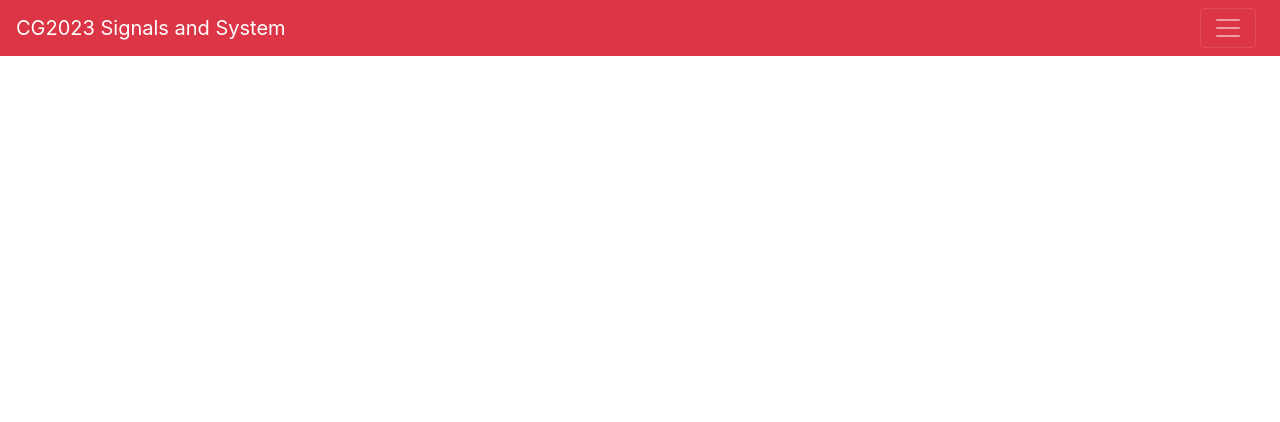
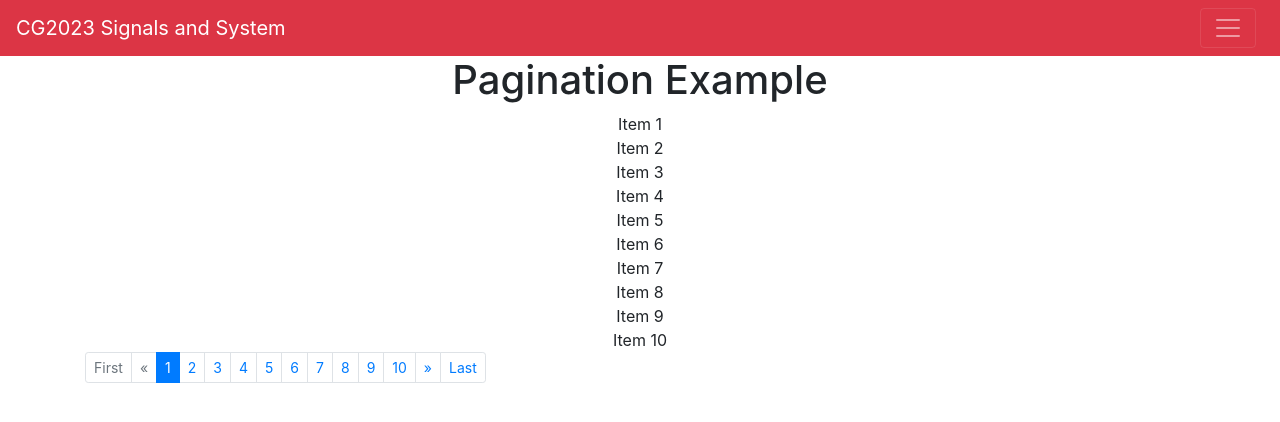
Before and after one commit to jitwei98/signals_template, a React (Create React App) app: page / in a window 1280 px wide. Shown: the top 422 px of the page. Built offline with nearby package versions, Linux system fonts and the light colour scheme.

Commit message:
pagination with items like Google

```diff
--- a/src/App.js
+++ b/src/App.js
@@ -1,12 +1,57 @@
 import React, { Component } from 'react';
 import './App.css';
 import BootstrapNavbar from './Navbar.js';
+// import BootstrapPagination from './Pagination.js';
+import Example from './Pagination';
 
 class App extends Component {
+  constructor(props) {
+    super(props);
+
+    // an example array of 150 items to be paged
+    var exampleItems = [...Array(150).keys()].map(i => ({ id: (i+1), name: 'Item ' + (i+1) }));
+
+    this.state = {
+      exampleItems: exampleItems,
+      pageOfItems: []
+    };
+
+    this.onChangePage = this.onChangePage.bind(this);
+  }
+
+  onChangePage(pageOfItems) {
+    this.setState({
+      pageOfItems: pageOfItems
+    });
+  }
+
+  // handlePageChange(e) {
+  //   e.preventDefault();
+  //   this.setState({
+  //     currPage: e.value
+  //   });
+  // }
+
+  // handleNext() {
+
+  // }
+
   render() {
     return (
       <div className="App">
         <BootstrapNavbar />
+
+        <div className="container">
+          <div className="text-center">
+            <h1>Pagination Example</h1>
+            {
+              this.state.pageOfItems.map(item =>
+                <div key={item.id}>{item.name}</div>
+              )
+            }
+            <Example items={this.state.exampleItems} onChangePage={this.onChangePage} />
+          </div>
+        </div>
       </div>
     );
   }
--- /dev/null
+++ b/src/Pagination.js
@@ -0,0 +1,198 @@
+import React from 'react';
+import PropTypes from 'prop-types';
+import { Pagination, PaginationItem, PaginationLink } from 'reactstrap';
+
+const propTypes = {
+    items: PropTypes.array.isRequired,
+    onChangePage: PropTypes.func.isRequired,
+    initialPage: PropTypes.number,
+    pageSize: PropTypes.number
+};
+
+const defaultProps = {
+    initialPage: 1,
+    pageSize: 10
+};
+
+class Example extends React.Component {
+  constructor(props) {
+    super(props);
+    this.state = { pager: {} };
+  }
+
+  componentWillMount() {
+    // set page if items array is not empty
+    if (this.props.items && this.props.items.length) {
+      this.setPage(this.props.initialPage);
+    }
+  }
+
+  componentDidUpdate(prevProps, prevState) {
+    // reset page if items array has changed
+    if (this.props.items !== prevProps.items) {
+      this.setPage(this.props.initialPage);
+    }
+  }
+
+  setPage(page) {
+    var { items, pageSize } = this.props;
+    var pager = this.state.pager;
+
+    if (page < 1 || page > pager.totalPages) {
+      return;
+    }
+
+    // get new pager object for specified page
+    pager = this.getPager(items.length, page, pageSize);
+
+    // get new page of items from items array
+    var pageOfItems = items.slice(pager.startIndex, pager.endIndex + 1);
+
+    // update state
+    this.setState({ pager: pager });
+
+    // call change page function in parent component
+    this.props.onChangePage(pageOfItems);
+  }
+
+  getPager(totalItems, currentPage, pageSize) {
+    // default to first page
+    currentPage = currentPage || 1;
+
+    // default page size is 10
+    pageSize = pageSize || 10;
+
+    // calculate total pages
+    var totalPages = Math.ceil(totalItems / pageSize);
+
+    var startPage, endPage;
+    if (totalPages <= 10) {
+      // less than 10 total pages, so show all
+      startPage = 1;
+      endPage = totalPages;
+    } else {
+      // more than 10 total pages so calculate start and end pages
+      if (currentPage <= 6) {
+        startPage = 1;
+        endPage = 10;
+      } else if (currentPage + 4 >= totalPages) {
+        startPage = totalPages - 9;
+        endPage = totalPages;
+      } else {
+        startPage = currentPage - 5;
+        endPage = currentPage + 4;
+      }
+    }
+
+    // calculate start and end item indexes
+    var startIndex = (currentPage - 1) * pageSize;
+    var endIndex = Math.min(startIndex + pageSize - 1, totalItems - 1);
+
+    // create an array of pages to ng-repeat in the pager control
+    var pages = [...Array((endPage + 1) - startPage).keys()].map(i => startPage + i);
+
+    // return object with all pager properties required by the view
+    return {
+      totalItems: totalItems,
+      currentPage: currentPage,
+      pageSize: pageSize,
+      totalPages: totalPages,
+      startPage: startPage,
+      endPage: endPage,
+      startIndex: startIndex,
+      endIndex: endIndex,
+      pages: pages
+    };
+  }
+
+  render() {
+    var pager = this.state.pager;
+
+    if (!pager.pages || pager.pages.length <= 1) {
+      // don't display pager if there is only 1 page
+      return null;
+    }
+
+    // return (
+    //   <ul className="pagination">
+    //     <li className={pager.currentPage === 1 ? 'disabled' : ''}>
+    //       <a onClick={() => this.setPage(1)}>First</a>
+    //     </li>
+    //     <li className={pager.currentPage === 1 ? 'disabled' : ''}>
+    //       <a onClick={() => this.setPage(pager.currentPage - 1)}>Previous</a>
+    //     </li>
+    //     {pager.pages.map((page, index) =>
+    //       <li key={index} className={pager.currentPage === page ? 'active' : ''}>
+    //         <a onClick={() => this.setPage(page)}>{page}</a>
+    //       </li>
+    //     )}
+    //     <li className={pager.currentPage === pager.totalPages ? 'disabled' : ''}>
+    //       <a onClick={() => this.setPage(pager.currentPage + 1)}>Next</a>
+    //     </li>
+    //     <li className={pager.currentPage === pager.totalPages ? 'disabled' : ''}>
+    //       <a onClick={() => this.setPage(pager.totalPages)}>Last</a>
+    //     </li>
+    //   </ul>
+    // );
+
+    return (
+      <Pagination className="float-left" size="sm" aria-label="Page navigation example">
+        <PaginationItem className={pager.currentPage === 1 ? 'disabled' : ''} >
+          <PaginationLink onClick={() => this.setPage(1)} href="#">
+            First
+          </PaginationLink>
+        </PaginationItem>
+        <PaginationItem className={pager.currentPage === 1 ? 'disabled' : ''} >
+          <PaginationLink onClick={() => this.setPage(pager.currentPage - 1)} previous href="#" />
+        </PaginationItem>
+        {pager.pages.map((page, index) =>
+          <PaginationItem key={index} className={pager.currentPage === page ? 'active' : ''}>
+            <PaginationLink onClick={() => this.setPage(page)} href="#">
+            {page}
+            </PaginationLink>
+          </PaginationItem>
+        )}
+        <PaginationItem className={pager.currentPage === pager.totalPages ? 'disabled' : ''}>
+          <PaginationLink onClick={() => this.setPage(pager.currentPage + 1)} next href="#" />
+        </PaginationItem>
+        <PaginationItem className={pager.currentPage === pager.totalPages ?  'disabled' : ''}>
+          <PaginationLink onClick={() => this.setPage(pager.totalPages)} href="#">
+            Last
+          </PaginationLink>
+        </PaginationItem>
+      </Pagination>
+    );
+  }
+
+  // render() {
+  //   return (
+  //     <Pagination size="sm" aria-label="Page navigation example">
+  //       <PaginationItem>
+  //         <PaginationLink previous href="#" />
+  //       </PaginationItem>
+  //       <PaginationItem active>
+  //         <PaginationLink href="#">
+  //           1
+  //         </PaginationLink>
+  //       </PaginationItem>
+  //       <PaginationItem>
+  //         <PaginationLink href="#">
+  //           2
+  //         </PaginationLink>
+  //       </PaginationItem>
+  //       <PaginationItem>
+  //         <PaginationLink href="#">
+  //           3
+  //         </PaginationLink>
+  //       </PaginationItem>
+  //       <PaginationItem>
+  //         <PaginationLink next href="#" />
+  //       </PaginationItem>
+  //     </Pagination>
+  //   );
+  // }
+}
+
+Example.propTypes = propTypes;
+Example.defaultProps = defaultProps;
+export default Example;
```
